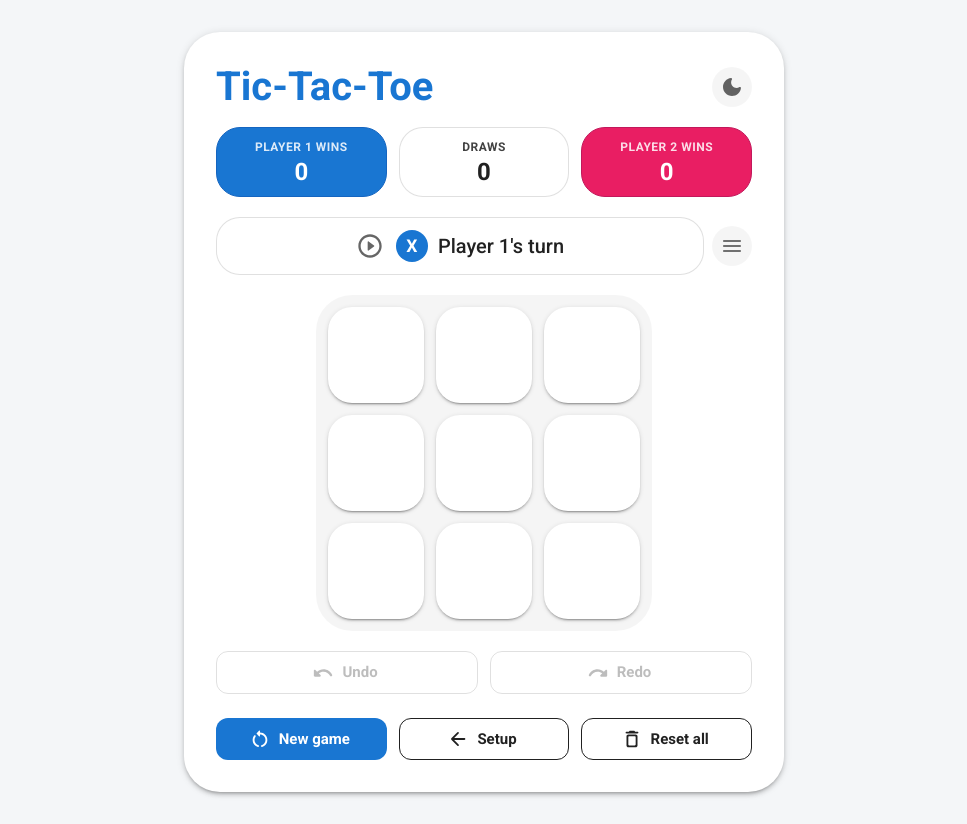
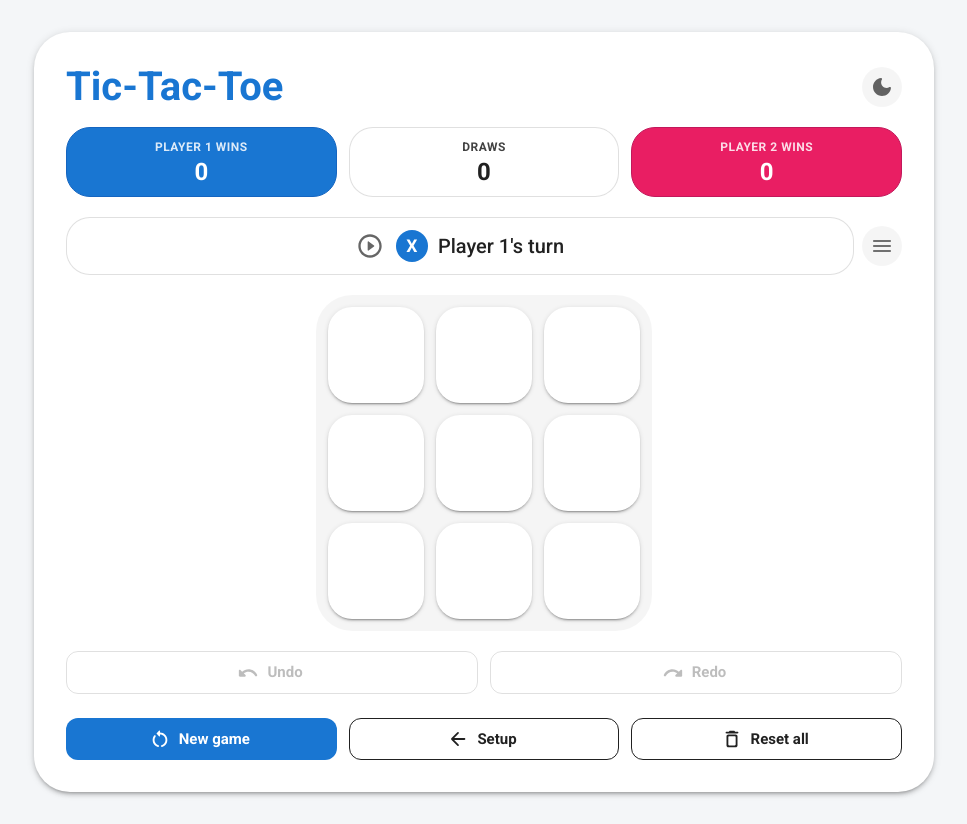
Before and after one commit to MuqriDrkong09/Tic-Tac-Toe, a React (Vite) app: page / in a window 1280 px wide. Both pictures are taken after a click on the button "Start game". Shown: the whole page, without its empty margins (156-1123 px from the left). Built offline with nearby package versions, Linux system fonts and the light colour scheme.

Commit message:
feat: 3x3–5x5 boards with N-in-a-row wins

```diff
--- a/src/App.tsx
+++ b/src/App.tsx
@@ -74,7 +74,7 @@ export default function App() {
           px: 2,
         }}
       >
-        <Container maxWidth="sm" disableGutters>
+        <Container maxWidth="md" disableGutters>
           <Paper
             elevation={3}
             sx={{
--- a/src/ai.ts
+++ b/src/ai.ts
@@ -1,3 +1,5 @@
+import type { BoardRules } from "./boardRules.ts";
+import { rowColToIndex } from "./boardRules.ts";
 import {
   applyMove,
   calculateWinner,
@@ -6,21 +8,24 @@ import {
 } from "./gameLogic.ts";
 import type { AiDifficulty, BoardState, CellIndex, Player } from "./types.ts";
 
-const ALL_INDICES: readonly CellIndex[] = [0, 1, 2, 3, 4, 5, 6, 7, 8];
-
-export const getEmptyCells = (board: BoardState): CellIndex[] =>
-  ALL_INDICES.filter((index) => board[index] === null);
+export const getEmptyCells = (board: BoardState): CellIndex[] => {
+  const empty: CellIndex[] = [];
+  for (let i = 0; i < board.length; i++) {
+    if (board[i] === null) empty.push(i);
+  }
+  return empty;
+};
 
 const opponentOf = (player: Player): Player => (player === "X" ? "O" : "X");
 
-/** Returns a winning move for `player` if one exists, otherwise null. */
 const findWinningMove = (
   board: BoardState,
   player: Player,
+  rules: BoardRules,
 ): CellIndex | null => {
   for (const index of getEmptyCells(board)) {
     const next = applyMove(board, index, player);
-    if (calculateWinner(next) !== null) return index;
+    if (calculateWinner(next, rules) !== null) return index;
   }
   return null;
 };
@@ -30,14 +35,20 @@ const pickRandomMove = (board: BoardState): CellIndex => {
   return empty[Math.floor(Math.random() * empty.length)]!;
 };
 
+const centerIndex = (rules: BoardRules): number => {
+  const mid = Math.floor(rules.size / 2);
+  return rowColToIndex(mid, mid, rules.size);
+};
+
 const minimax = (
   board: BoardState,
+  rules: BoardRules,
   aiPlayer: Player,
   currentPlayer: Player,
   alpha: number,
   beta: number,
 ): number => {
-  const win = calculateWinner(board);
+  const win = calculateWinner(board, rules);
   if (win !== null) {
     return win.winner === aiPlayer ? 10 : -10;
   }
@@ -50,7 +61,7 @@ const minimax = (
     let maxEval = -Infinity;
     for (const index of empty) {
       const next = applyMove(board, index, currentPlayer);
-      const score = minimax(next, aiPlayer, opponent, alpha, beta);
+      const score = minimax(next, rules, aiPlayer, opponent, alpha, beta);
       maxEval = Math.max(maxEval, score);
       alpha = Math.max(alpha, score);
       if (beta <= alpha) break;
@@ -61,7 +72,7 @@ const minimax = (
   let minEval = Infinity;
   for (const index of empty) {
     const next = applyMove(board, index, currentPlayer);
-    const score = minimax(next, aiPlayer, opponent, alpha, beta);
+    const score = minimax(next, rules, aiPlayer, opponent, alpha, beta);
     minEval = Math.min(minEval, score);
     beta = Math.min(beta, score);
     if (beta <= alpha) break;
@@ -69,14 +80,18 @@ const minimax = (
   return minEval;
 };
 
-const minimaxBestMove = (board: BoardState, aiPlayer: Player): CellIndex => {
+const minimaxBestMove = (
+  board: BoardState,
+  rules: BoardRules,
+  aiPlayer: Player,
+): CellIndex => {
   const opponent = opponentOf(aiPlayer);
   let bestScore = -Infinity;
   let bestMove = getEmptyCells(board)[0]!;
 
   for (const index of getEmptyCells(board)) {
     const next = applyMove(board, index, aiPlayer);
-    const score = minimax(next, aiPlayer, opponent, -Infinity, Infinity);
+    const score = minimax(next, rules, aiPlayer, opponent, -Infinity, Infinity);
     if (score > bestScore) {
       bestScore = score;
       bestMove = index;
@@ -85,45 +100,56 @@ const minimaxBestMove = (board: BoardState, aiPlayer: Player): CellIndex => {
   return bestMove;
 };
 
+const pickMediumMove = (
+  board: BoardState,
+  rules: BoardRules,
+  aiPlayer: Player,
+): CellIndex => {
+  const opponent = opponentOf(aiPlayer);
+  const win = findWinningMove(board, aiPlayer, rules);
+  if (win !== null) return win;
+  const block = findWinningMove(board, opponent, rules);
+  if (block !== null) return block;
+
+  const center = centerIndex(rules);
+  if (board[center] === null) return center;
+
+  return pickRandomMove(board);
+};
+
 /**
- * Chooses the next cell for the AI on the given board.
- * Assumes `aiPlayer` is the player to move next.
+ * Chooses the next cell for the AI.
+ * Hard mode uses full minimax on 3×3 only; larger boards use the medium heuristic.
  */
 export const pickAiMove = (
   board: BoardState,
+  rules: BoardRules,
   difficulty: AiDifficulty,
   aiPlayer: Player,
 ): CellIndex | null => {
   const empty = getEmptyCells(board);
   if (empty.length === 0) return null;
 
-  const opponent = opponentOf(aiPlayer);
-
   switch (difficulty) {
     case "easy":
       return pickRandomMove(board);
-
-    case "medium": {
-      const win = findWinningMove(board, aiPlayer);
-      if (win !== null) return win;
-      const block = findWinningMove(board, opponent);
-      if (block !== null) return block;
-      if (board[4] === null) return 4;
-      return pickRandomMove(board);
-    }
-
+    case "medium":
+      return pickMediumMove(board, rules, aiPlayer);
     case "hard":
-      return minimaxBestMove(board, aiPlayer);
+      if (rules.size === 3) {
+        return minimaxBestMove(board, rules, aiPlayer);
+      }
+      return pickMediumMove(board, rules, aiPlayer);
   }
 };
 
-/** True when the side to move is the AI in vs-AI mode. */
 export const isAiTurn = (
   board: BoardState,
+  rules: BoardRules,
   gameMode: "pvp" | "vs_ai",
   aiPlayer: Player,
 ): boolean => {
   if (gameMode !== "vs_ai") return false;
-  const status = getGameStatus(board);
+  const status = getGameStatus(board, rules);
   return status.kind === "in_progress" && status.nextPlayer === aiPlayer;
 };
--- /dev/null
+++ b/src/boardRules.ts
@@ -0,0 +1,42 @@
+import type { BoardSize, BoardState } from "./types.ts";
+
+export type BoardRules = {
+  readonly size: BoardSize;
+  /** Number of marks in a row required to win (N-in-a-row on an N×N board). */
+  readonly winLength: number;
+};
+
+export const createBoardRules = (size: BoardSize): BoardRules => ({
+  size,
+  winLength: size,
+});
+
+export const createEmptyBoard = (size: BoardSize): BoardState =>
+  Array.from({ length: size * size }, () => null) as BoardState;
+
+/** Responsive cell pixel sizes per board dimension. */
+export const getCellDimensions = (
+  size: BoardSize,
+  isSmUp: boolean,
+): { cell: number; gap: number; padding: number } => {
+  const table: Record<BoardSize, { sm: number; xs: number }> = {
+    3: { sm: 96, xs: 80 },
+    4: { sm: 72, xs: 60 },
+    5: { sm: 56, xs: 48 },
+  };
+  const cell = isSmUp ? table[size].sm : table[size].xs;
+  const gap = size === 3 ? (isSmUp ? 12 : 8) : size === 4 ? 8 : 6;
+  const padding = size === 3 ? (isSmUp ? 12 : 8) : size === 4 ? 10 : 8;
+  return { cell, gap, padding };
+};
+
+export const indexToRowCol = (
+  index: number,
+  size: number,
+): { row: number; col: number } => ({
+  row: Math.floor(index / size),
+  col: index % size,
+});
+
+export const rowColToIndex = (row: number, col: number, size: number): number =>
+  row * size + col;
--- a/src/components/Board.tsx
+++ b/src/components/Board.tsx
@@ -1,73 +1,69 @@
 import Box from "@mui/material/Box";
 import { useTheme } from "@mui/material/styles";
 import useMediaQuery from "@mui/material/useMediaQuery";
+import { getCellDimensions } from "../boardRules.ts";
+import type { BoardRules } from "../boardRules.ts";
+import type { BoardState, CellIndex, WinningLine as WinningLineType } from "../types.ts";
 import Square from "./Square.tsx";
 import WinningLine from "./WinningLine.tsx";
-import type { BoardState, CellIndex, WinningLine as WinningLineType } from "../types.ts";
 
-/**
- * Purely presentational 3x3 grid of Squares with an optional animated
- * SVG winning-line overlay.
- *
- * All state (board, winner, etc.) lives in the parent <Game/> component;
- * this component just renders and forwards clicks.
- */
 export type BoardProps = {
   board: BoardState;
+  rules: BoardRules;
   winningLine?: WinningLineType | null;
   onCellClick: (index: CellIndex) => void;
   disabled?: boolean;
 };
 
-const CELL_INDICES: readonly CellIndex[] = [0, 1, 2, 3, 4, 5, 6, 7, 8] as const;
-
-// These must mirror the responsive `sx` values used below so the
-// WinningLine overlay aligns pixel-perfectly with the rendered cells.
-const SIZE_SM = { cell: 96, gap: 12, padding: 12 };
-const SIZE_XS = { cell: 80, gap: 8, padding: 8 };
-
 export default function Board({
   board,
+  rules,
   winningLine = null,
   onCellClick,
   disabled = false,
 }: BoardProps) {
   const theme = useTheme();
   const isSm = useMediaQuery(theme.breakpoints.up("sm"));
-  const dims = isSm ? SIZE_SM : SIZE_XS;
+  const dims = getCellDimensions(rules.size, isSm);
+  const { size } = rules;
 
-  const winningSet = new Set<CellIndex>(winningLine ?? []);
+  const indices = Array.from({ length: board.length }, (_, i) => i);
+  const winningSet = new Set<number>(winningLine ?? []);
 
   return (
     <Box
       role="grid"
-      aria-label="Tic-tac-toe board"
+      aria-label={`${size} by ${size} tic-tac-toe board`}
       sx={{
         position: "relative",
         display: "grid",
-        gridTemplateColumns: `repeat(3, ${dims.cell}px)`,
-        gridTemplateRows: `repeat(3, ${dims.cell}px)`,
+        gridTemplateColumns: `repeat(${size}, ${dims.cell}px)`,
+        gridTemplateRows: `repeat(${size}, ${dims.cell}px)`,
         gap: `${dims.gap}px`,
         justifyContent: "center",
         alignContent: "center",
         p: `${dims.padding}px`,
         bgcolor: "action.hover",
         borderRadius: 3,
+        maxWidth: "100%",
+        overflow: "auto",
       }}
     >
-      {CELL_INDICES.map((index) => (
+      {indices.map((index) => (
         <Square
           key={index}
-          value={board[index]}
+          value={board[index] ?? null}
+          cellSize={dims.cell}
           isWinning={winningSet.has(index)}
           disabled={disabled}
           onClick={() => onCellClick(index)}
         />
       ))}
-      {winningLine && (
+      {winningLine && winningLine.length >= 2 && (
         <WinningLine
           key={winningLine.join("-")}
           line={winningLine}
+          boardSize={size}
           cellSize={dims.cell}
           gap={dims.gap}
           padding={dims.padding}
--- a/src/components/GameSession.tsx
+++ b/src/components/GameSession.tsx
@@ -1,12 +1,14 @@
 import {
   useCallback,
   useEffect,
+  useMemo,
   useReducer,
   useRef,
   useState,
   type Dispatch,
   type SetStateAction,
 } from "react";
+import { createBoardRules } from "../boardRules.ts";
 import Badge from "@mui/material/Badge";
 import Box from "@mui/material/Box";
 import Button from "@mui/material/Button";
@@ -24,9 +26,9 @@ import RestartAltRoundedIcon from "@mui/icons-material/RestartAltRounded";
 import UndoRoundedIcon from "@mui/icons-material/UndoRounded";
 import { isAiTurn, pickAiMove } from "../ai.ts";
 import {
-  INITIAL_GAME_HISTORY,
   canRedo,
   canUndo,
+  createInitialHistory,
   gameReducer,
   isAtLatestStep,
   selectBoard,
@@ -73,9 +75,15 @@ export default function GameSession({
   onScoreChange,
   onBackToSetup,
 }: GameSessionProps) {
+  const rules = useMemo(
+    () => createBoardRules(config.boardSize),
+    [config.boardSize],
+  );
+
   const [gameState, dispatch] = useReducer(
     gameReducer,
-    INITIAL_GAME_HISTORY,
+    rules,
+    createInitialHistory,
   );
   const [historyOpen, setHistoryOpen] = useState(false);
   const [isAiThinking, setIsAiThinking] = useState(false);
@@ -90,7 +98,7 @@ export default function GameSession({
   const redoAvailable = canRedo(gameState);
   const moveCount = history.length - 1;
 
-  const status = getGameStatus(board);
+  const status = getGameStatus(board, rules);
   const isGameOver = status.kind !== "in_progress";
   const winningLine = status.kind === "won" ? status.line : null;
 
@@ -111,7 +119,11 @@ export default function GameSession({
   const newGameButtonRef = useRef<HTMLButtonElement | null>(null);
 
   const dispatchGame = useCallback((action: GameAction) => {
-    if (action.type === "PLAY_MOVE" || action.type === "NEW_GAME") {
+    if (
+      action.type === "PLAY_MOVE" ||
+      action.type === "NEW_GAME" ||
+      action.type === "RESET"
+    ) {
       countedRef.current = false;
     }
     dispatch(action);
@@ -137,11 +149,11 @@ export default function GameSession({
 
   useEffect(() => {
     if (config.gameMode !== "vs_ai" || aiPlayer === null || !atLatest) return;
-    if (!isAiTurn(board, config.gameMode, aiPlayer)) return;
+    if (!isAiTurn(board, rules, config.gameMode, aiPlayer)) return;
 
     setIsAiThinking(true);
     const timer = window.setTimeout(() => {
-      const move = pickAiMove(board, config.aiDifficulty, aiPlayer);
+      const move = pickAiMove(board, rules, config.aiDifficulty, aiPlayer);
       if (move !== null) {
         dispatchGame({ type: "PLAY_MOVE", index: move });
       }
@@ -152,7 +164,7 @@ export default function GameSession({
       clearTimeout(timer);
       setIsAiThinking(false);
     };
-  }, [board, config, aiPlayer, atLatest, dispatchGame]);
+  }, [board, rules, config, aiPlayer, atLatest, dispatchGame]);
 
   useEffect(() => {
     const onKeyDown = (event: KeyboardEvent) => {
@@ -198,15 +210,15 @@ export default function GameSession({
   );
 
   const handleNewGame = useCallback(() => {
-    dispatchGame({ type: "NEW_GAME" });
+    dispatchGame({ type: "NEW_GAME", rules });
     setHistoryOpen(false);
-  }, [dispatchGame]);
+  }, [dispatchGame, rules]);
 
   const handleResetAll = useCallback(() => {
-    dispatchGame({ type: "NEW_GAME" });
+    dispatchGame({ type: "RESET", rules });
     onScoreChange({ X: 0, O: 0, draws: 0 });
     setHistoryOpen(false);
-  }, [dispatchGame, onScoreChange]);
+  }, [dispatchGame, rules, onScoreChange]);
 
   return (
     <Box
@@ -264,6 +276,7 @@ export default function GameSession({
 
       <Board
         board={board}
+        rules={rules}
         winningLine={winningLine}
         disabled={boardDisabled}
         onCellClick={handleCellClick}
--- a/src/gameLogic.ts
+++ b/src/gameLogic.ts
@@ -1,25 +1,19 @@
-import {
-  WINNING_LINES,
-  type BoardState,
-  type Cell,
-  type CellIndex,
-  type GameStatus,
-  type Move,
-  type Player,
-  type WinningLine,
+import type { BoardRules } from "./boardRules.ts";
+import type {
+  BoardState,
+  Cell,
+  CellIndex,
+  GameStatus,
+  Move,
+  Player,
+  WinningLine,
 } from "./types.ts";
 
 /**
- * Pure game-logic utilities for Tic-Tac-Toe.
- *
- * All functions are side-effect free and never mutate their inputs,
- * so the React state holding a BoardState can pass through them safely.
+ * Pure game-logic utilities for Tic-Tac-Toe variants.
+ * All functions accept `rules` so win detection works for any board size.
  */
 
-/**
- * Returns the next player to move, derived from the board.
- * X always moves first, so when X-count equals O-count it's X's turn.
- */
 export const getNextPlayer = (board: BoardState): Player => {
   let xCount = 0;
   let oCount = 0;
@@ -30,36 +24,66 @@ export const getNextPlayer = (board: BoardState): Player => {
   return xCount <= oCount ? "X" : "O";
 };
 
+const tryLine = (
+  board: BoardState,
+  rules: BoardRules,
+  startRow: number,
+  startCol: number,
+  dRow: number,
+  dCol: number,
+): { winner: Player; line: WinningLine } | null => {
+  const { size, winLength } = rules;
+  const indices: number[] = [];
+
+  for (let i = 0; i < winLength; i++) {
+    const row = startRow + dRow * i;
+    const col = startCol + dCol * i;
+    if (row < 0 || row >= size || col < 0 || col >= size) return null;
+    indices.push(row * size + col);
+  }
+
+  const first = board[indices[0]!];
+  if (first === null) return null;
+  if (indices.every((idx) => board[idx] === first)) {
+    return { winner: first, line: indices };
+  }
+  return null;
+};
+
 /**
- * Returns the winner and the winning line if one exists, else null.
- * Scans the 8 possible lines exactly once → O(1) work.
+ * Scans rows, columns, and diagonals for `winLength` consecutive marks.
  */
 export const calculateWinner = (
   board: BoardState,
+  rules: BoardRules,
 ): { winner: Player; line: WinningLine } | null => {
-  for (const line of WINNING_LINES) {
-    const [a, b, c] = line;
-    const value = board[a];
-    if (value !== null && value === board[b] && value === board[c]) {
-      return { winner: value, line };
+  const { size } = rules;
+  const directions = [
+    { dRow: 0, dCol: 1 },
+    { dRow: 1, dCol: 0 },
+    { dRow: 1, dCol: 1 },
+    { dRow: 1, dCol: -1 },
+  ] as const;
+
+  for (let row = 0; row < size; row++) {
+    for (let col = 0; col < size; col++) {
+      for (const { dRow, dCol } of directions) {
+        const result = tryLine(board, rules, row, col, dRow, dCol);
+        if (result !== null) return result;
+      }
     }
   }
   return null;
 };
 
-/** True when every cell is filled. */
 export const isBoardFull = (board: BoardState): boolean =>
   board.every((cell) => cell !== null);
 
-/**
- * Computes the full game status as a discriminated union, so callers
- * (e.g. the UI) can switch on `status.kind` exhaustively.
- *
- * Order of checks matters: a winning board that is also full must be
- * reported as `won`, not `draw`.
- */
-export const getGameStatus = (board: BoardState): GameStatus => {
-  const winInfo = calculateWinner(board);
+export const getGameStatus = (
+  board: BoardState,
+  rules: BoardRules,
+): GameStatus => {
+  const winInfo = calculateWinner(board, rules);
   if (winInfo !== null) {
     return { kind: "won", winner: winInfo.winner, line: winInfo.line };
   }
@@ -69,43 +93,33 @@ export const getGameStatus = (board: BoardState): GameStatus => {
   return { kind: "in_progress", nextPlayer: getNextPlayer(board) };
 };
 
-/**
- * Returns a new BoardState with `player` placed at `index`.
- * If the cell is already occupied, returns the original board unchanged
- * (this is a guard; the UI should also disable occupied cells).
- *
- * The cast back to BoardState is safe because `.map` preserves length,
- * but TS can't infer that for fixed-length tuples.
- */
 export const applyMove = (
   board: BoardState,
   index: CellIndex,
   player: Player,
 ): BoardState => {
-  if (board[index] !== null) return board;
-  const next = board.map((cell, i) => (i === index ? player : cell)) as Cell[];
-  return next as unknown as BoardState;
+  if (index < 0 || index >= board.length || board[index] !== null) {
+    return board;
+  }
+  const next = [...board] as Cell[];
+  next[index] = player;
+  return next;
 };
 
-/**
- * Derives the move that produced `history[step]` from `history[step - 1]`.
- * Returns null for step 0 (initial board) or invalid indices.
- */
 export const getMoveAtStep = (
   history: readonly BoardState[],
   step: number,
 ): Move | null => {
   if (step <= 0 || step >= history.length) return null;
-  const prev = history[step - 1];
-  const next = history[step];
-  for (let i = 0; i < 9; i++) {
-    const index = i as CellIndex;
-    if (prev[index] === null && next[index] !== null) {
-      return { player: next[index] as Player, cellIndex: index };
+  const prev = history[step - 1]!;
+  const next = history[step]!;
+  for (let i = 0; i < next.length; i++) {
+    if (prev[i] === null && next[i] !== null) {
+      return { player: next[i] as Player, cellIndex: i };
     }
   }
   return null;
 };
 
-/** Human-friendly cell label (1–9, top-left to bottom-right). */
+/** Human-friendly cell label (1 … size×size, top-left to bottom-right). */
 export const formatCellPosition = (index: CellIndex): number => index + 1;
--- a/src/gameReducer.ts
+++ b/src/gameReducer.ts
@@ -1,34 +1,30 @@
+import { createEmptyBoard } from "./boardRules.ts";
+import type { BoardRules } from "./boardRules.ts";
 import { applyMove, getGameStatus } from "./gameLogic.ts";
-import {
-  EMPTY_BOARD,
-  type BoardState,
-  type CellIndex,
-} from "./types.ts";
+import type { BoardState, CellIndex } from "./types.ts";
 
-/**
- * Board timeline state: every snapshot plus the index of the one on screen.
- * Undo/redo only move `currentStep`; PLAY_MOVE truncates future steps when
- * branching from the past.
- */
 export type GameHistoryState = {
   readonly history: BoardState[];
   readonly currentStep: number;
+  readonly rules: BoardRules;
 };
 
-export const INITIAL_GAME_HISTORY: GameHistoryState = {
-  history: [EMPTY_BOARD],
+export const createInitialHistory = (rules: BoardRules): GameHistoryState => ({
+  history: [createEmptyBoard(rules.size)],
   currentStep: 0,
-};
+  rules,
+});
 
 export type GameAction =
   | { type: "PLAY_MOVE"; index: CellIndex }
   | { type: "JUMP_TO_STEP"; step: number }
   | { type: "UNDO" }
   | { type: "REDO" }
-  | { type: "NEW_GAME" };
+  | { type: "NEW_GAME"; rules: BoardRules }
+  | { type: "RESET"; rules: BoardRules };
 
 export const selectBoard = (state: GameHistoryState): BoardState =>
-  state.history[state.currentStep];
+  state.history[state.currentStep]!;
 
 export const canUndo = (state: GameHistoryState): boolean =>
   state.currentStep > 0;
@@ -62,11 +58,12 @@ export function gameReducer(
       };
 
     case "NEW_GAME":
-      return INITIAL_GAME_HISTORY;
+    case "RESET":
+      return createInitialHistory(action.rules);
 
     case "PLAY_MOVE": {
-      const currentBoard = state.history[state.currentStep];
-      const currentStatus = getGameStatus(currentBoard);
+      const currentBoard = state.history[state.currentStep]!;
+      const currentStatus = getGameStatus(currentBoard, state.rules);
       if (currentStatus.kind !== "in_progress") return state;
       if (currentBoard[action.index] !== null) return state;
 
@@ -80,6 +77,7 @@ export function gameReducer(
         nextBoard,
       ];
       return {
+        ...state,
         history: nextHistory,
         currentStep: nextHistory.length - 1,
       };
```
Also changed, not shown: src/components/PreGameSetup.tsx (+30 -2 lines), src/components/Square.tsx (+7 -3 lines), src/components/WinningLine.tsx (+15 -18 lines), src/types.ts (+11 -42 lines).
